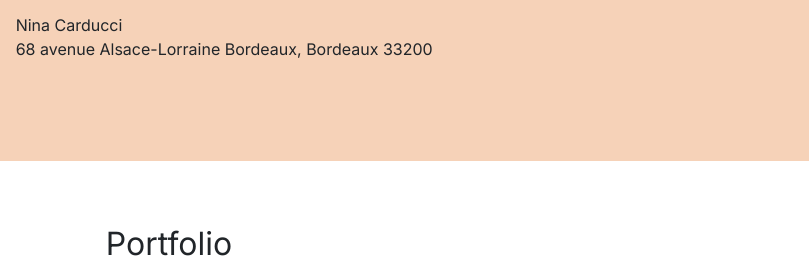
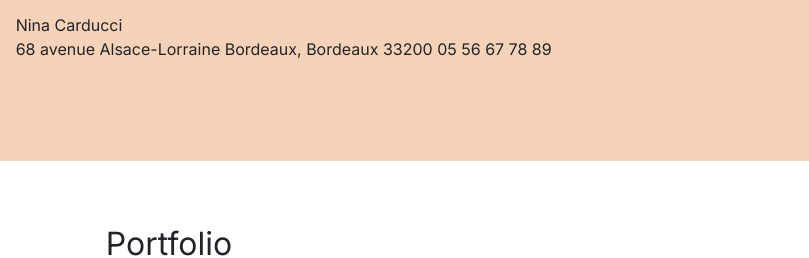
Before and after one commit to JulienSuan/op_5, a plain HTML site: page index.html in a window 1280 px wide. Shown: the part 1485-1743 px from the top of the page, 471-1280 px from the left. Drawn offline with nearby package versions, Linux system fonts and the light colour scheme.

Commit message:
corrections

```diff
--- a/index.html
+++ b/index.html
@@ -80,6 +80,7 @@
 					<span itemprop="addressLocality">Bordeaux</span>,
 					<span itemprop="addressRegion">Bordeaux</span>
 					<span itemprop="postalCode">33200</span>
+					<span itemprop="telephone">05 56 67 78 89</span>
 				  </div>
 				</div>
 			  </div>
```
